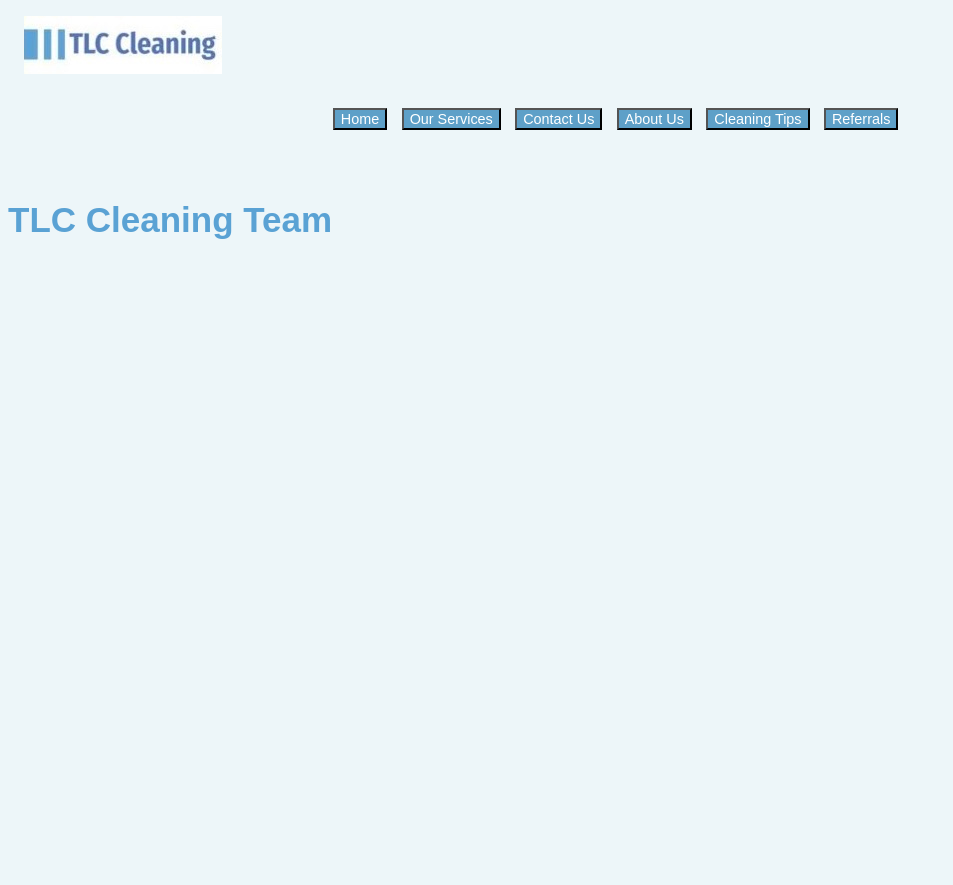
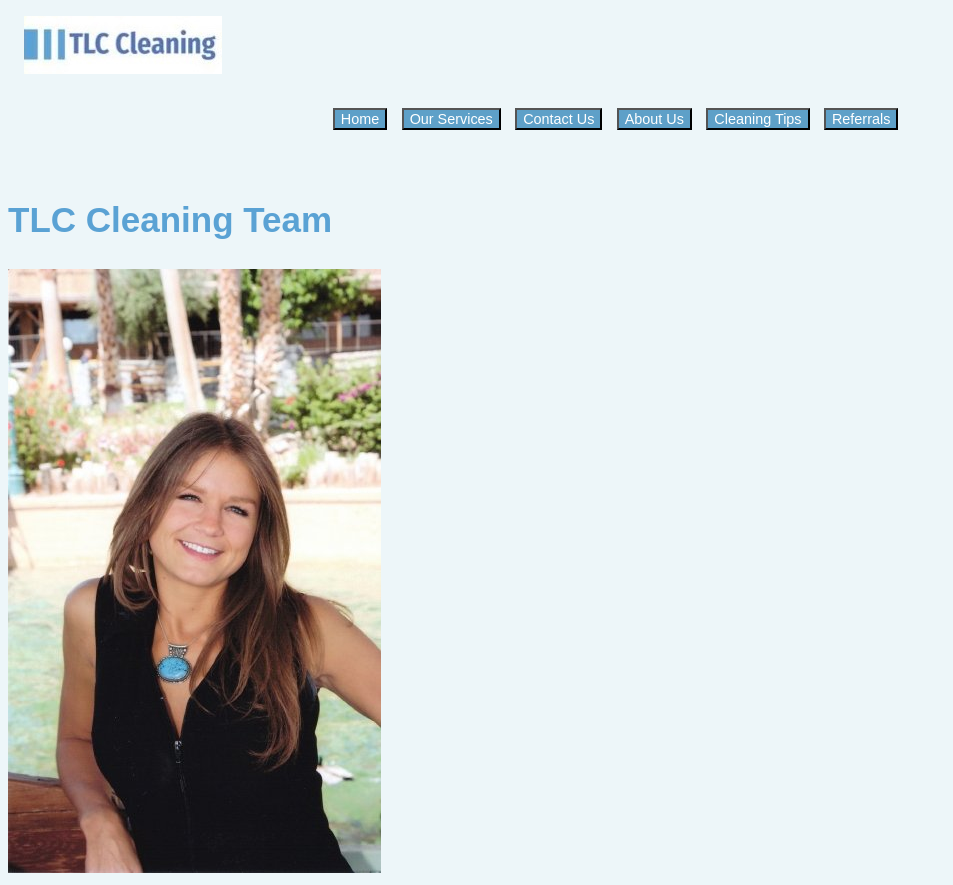
Before and after one commit to Amanda-Barlow/TLCCleaning, a React (Create React App) app: page /about in a window 1280 px wide. Shown: the whole page, without its empty margins (0-953 px from the left). Before the commit the page ends 800 px from the top, so only its background shows below. Built offline with nearby package versions, Linux system fonts and the light colour scheme.

Commit message:
Add picture

```diff
--- a/src/components/About.js
+++ b/src/components/About.js
@@ -1,8 +1,13 @@
 import React from 'react';
-
+import Sharon from '../assets/Sharon.jpeg';
 
 function AboutMe(props) {
-    return <h2>TLC Cleaning Team</h2>
+    return (
+        <div className='Sharon'>
+            <h2>TLC Cleaning Team</h2>
+            <img src={Sharon} alt="Sharon" />
+        </div>
+    );
 }
 
 export default AboutMe;
```
Also changed, not shown: src/assets/Sharon.jpeg (added).
